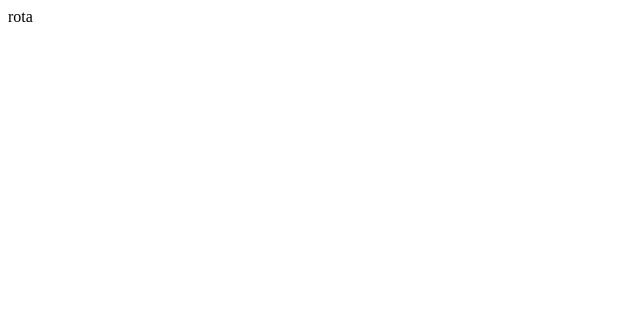
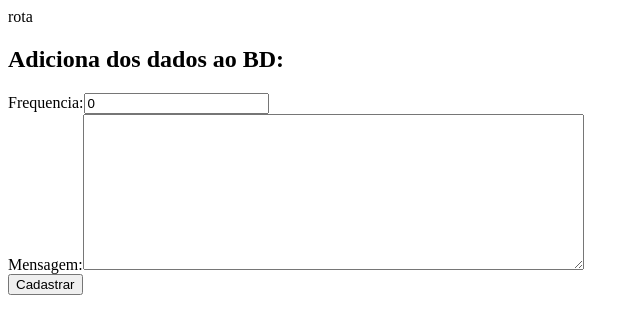
Before and after one commit to mauricioqvp/App01, a React (Create React App) app: page /adiconadados in a window 1280 px wide. Before the commit this address had no page. Shown: the top 334 px of the page, without its empty margins (0-640 px from the left). Built offline with nearby package versions, Linux system fonts and the light colour scheme; the HTML template or start-up script is replaced by a standard one.

Commit message:
Firebase: add - Id criado automaticamente

```diff
--- /dev/null
+++ b/src/Pages/AddDados/index.js
@@ -0,0 +1,37 @@
+// BD 'estudo' no Firebase
+import React, { useState } from 'react';
+import firebase from '../../services/firebaseConnection';
+function AddDados() {
+
+    const [freq, setFreq] = useState(0);
+    const [msg, setMsg] = useState('');
+
+    async function cadastrar() {
+        await firebase.firestore().collection('fichas')
+            .add({
+                frequencia: freq,
+                mensagems: msg
+            })
+            .then(()=>{
+                alert('Dados cadastrados com sucesso!');
+                setFreq(0);
+                setMsg('');
+            })
+            .catch((error) => {
+                alert('Erro ao cadastar:', error);
+            })
+    }
+
+    return (
+        <div>
+            <h2>Adiciona dos dados ao BD:</h2>
+            <label>Frequencia:</label>
+            <input type="text" name="frequencia" value={freq} onChange={(e) => { setFreq(e.target.value) }} /><br />
+            <label>Mensagem:</label>
+            <textarea cols="60" rows="10" value={msg} onChange={(e) => { setMsg(e.target.value) }} /><br />
+            <button onClick={cadastrar}>Cadastrar</button>
+        </div>
+    );
+}
+
+export default AddDados;
--- a/src/Routes.js
+++ b/src/Routes.js
@@ -1,5 +1,6 @@
 import React from "react";
 import { Route, Routes, BrowserRouter } from 'react-router-dom';
+import AddDados from "./Pages/AddDados";
 import Home from "./Pages/Home";
 import ListaDados from "./Pages/ListaDados";
 
@@ -10,6 +11,7 @@ function RoutesApp() {
             <BrowserRouter>
                 <Routes>
                     <Route path="/" element={<Home />} />
+                    <Route path="/adiconadados" element={<AddDados />} />
                     <Route path="/listadados" element={<ListaDados />} />
                 </Routes>
             </BrowserRouter>
```
